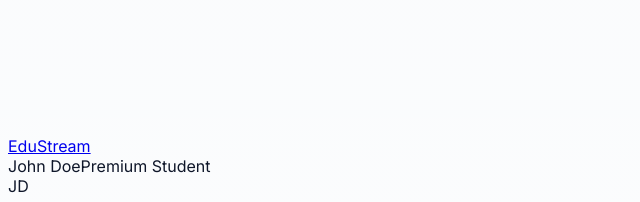
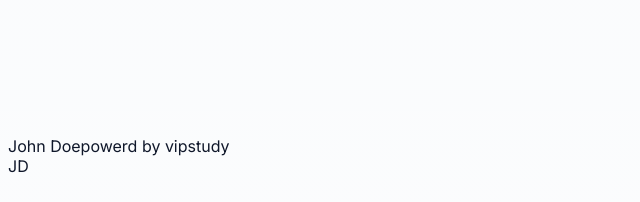
Before and after one commit to wsssssssss72-ai/PARMAR, a Next.js app: page / in a window 1280 px wide. Shown: the part 1140-1342 px from the top of the page, without its empty margins (0-640 px from the left). Built offline with nearby package versions, Linux system fonts and the light colour scheme.

Commit message:
Update Navbar.tsx

```diff
--- a/components/Navbar.tsx
+++ b/components/Navbar.tsx
@@ -16,7 +16,7 @@ const Navbar: React.FC = () => {
           <div className="bg-indigo-600 p-2 rounded-xl group-hover:rotate-12 transition-all duration-500 shadow-lg shadow-indigo-200">
             <svg className="h-5 w-5 text-white" fill="none" viewBox="0 0 24 24" stroke="currentColor"><path strokeLinecap="round" strokeLinejoin="round" strokeWidth={2.5} d="M12 6.253v13m0-13C10.832 5.477 9.246 5 7.5 5S4.168 5.477 3 6.253v13C4.168 18.477 5.754 18 7.5 18s3.332.477 4.5 1.253m0-13C13.168 5.477 14.754 5 16.5 5c1.747 0 3.332.477 4.5 1.253v13C19.832 18.477 18.247 18 16.5 18c-1.746 0-3.332.477-4.5 1.253" /></svg>
           </div>
-          <span className="font-black text-slate-900 text-xl tracking-tighter">EduStream</span>
+          <span className="font-black text-slate-900 text-xl tracking-tighter"parmar academy></span>
         </Link>
 
         {!isHome && (
@@ -29,7 +29,7 @@ const Navbar: React.FC = () => {
         <div className="flex items-center gap-4">
           <div className="flex flex-col items-end hidden sm:flex">
              <span className="text-xs font-black text-slate-900">John Doe</span>
-             <span className="text-[10px] font-bold text-green-500 uppercase tracking-widest">Premium Student</span>
+             <span className="text-[10px] font-bold text-green-500 uppercase tracking-widest">powerd by vipstudy </span>
           </div>
           <div className="w-10 h-10 rounded-2xl bg-indigo-50 border-2 border-white shadow-md flex items-center justify-center text-sm font-black text-indigo-600">
             JD
```
